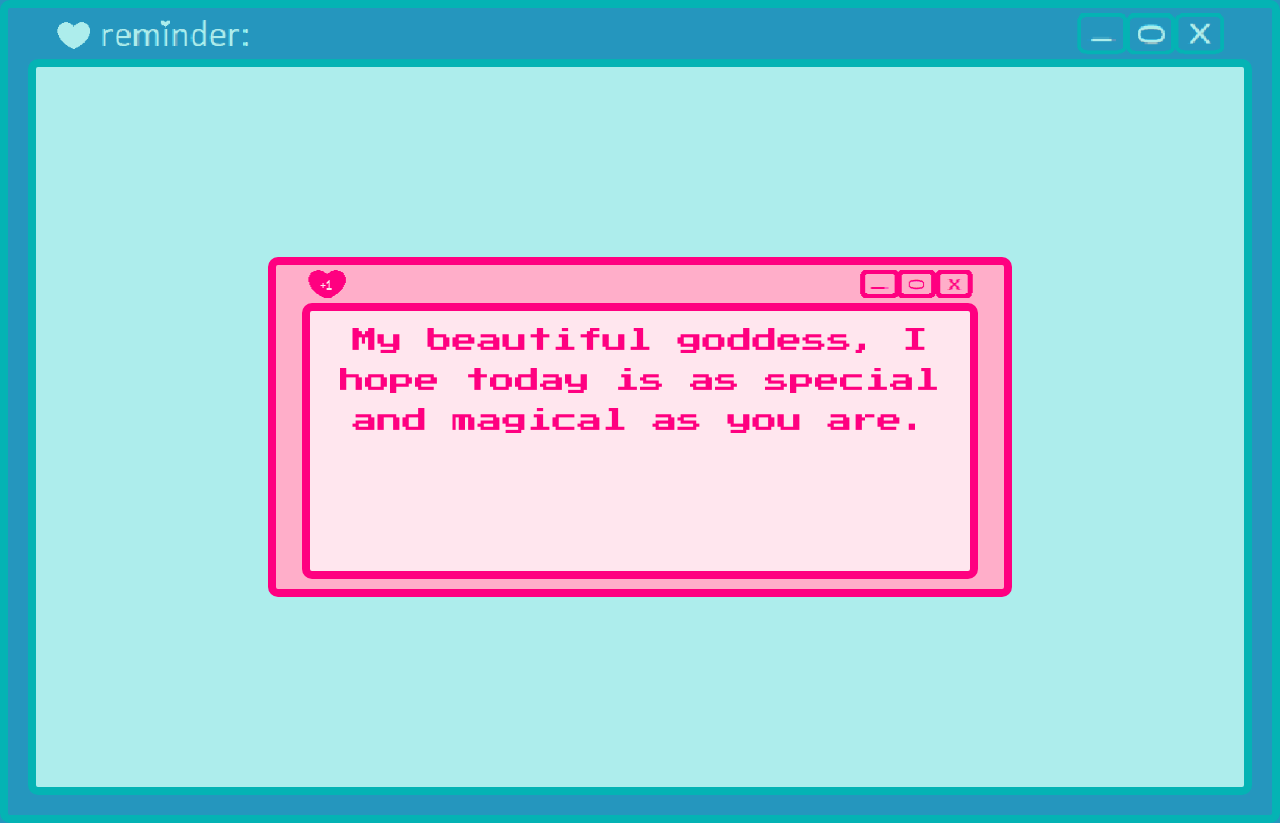
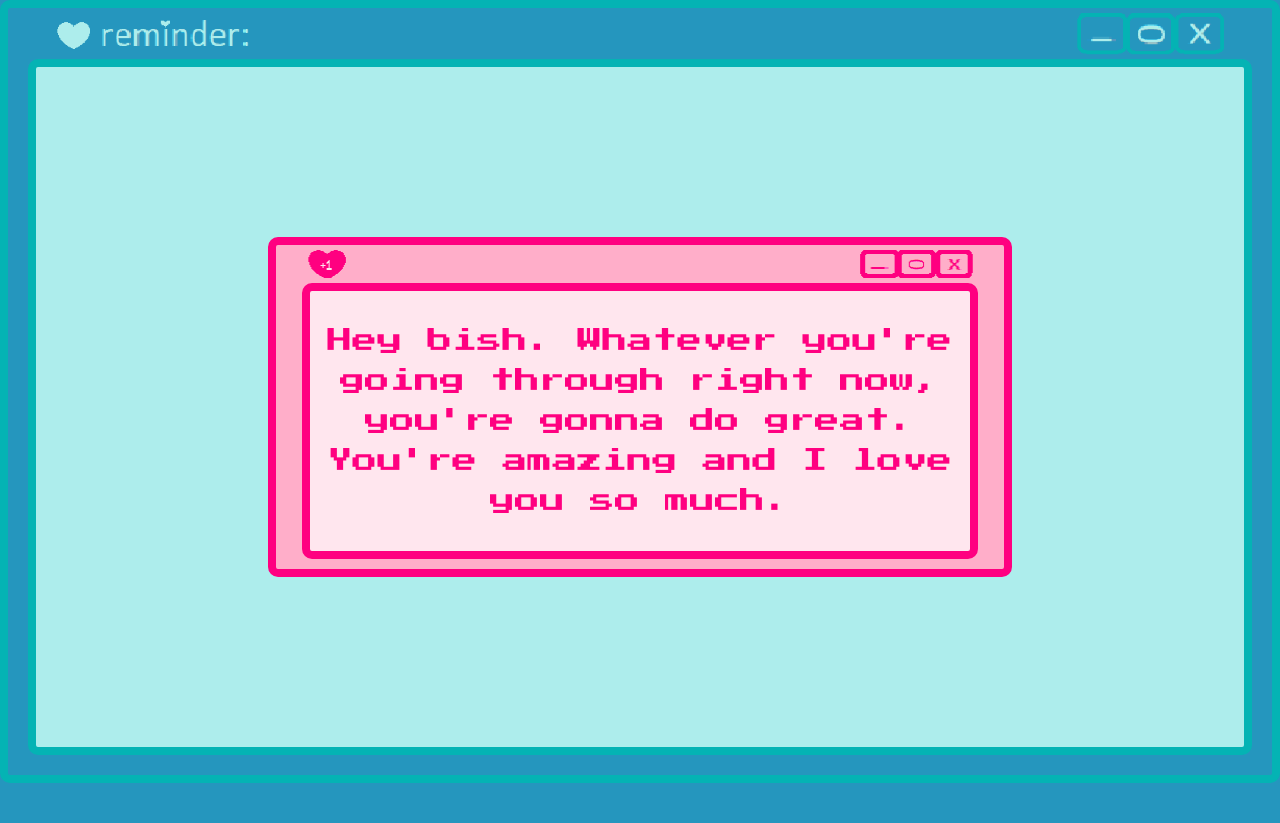
Before and after one commit to scampcoder/i-love-ashley-linder, a React (Create React App) app: page / in a window 1280 px wide. After the commit the page ends 800 px from the top, so only its background shows below. Built offline with nearby package versions, Linux system fonts and the light colour scheme.

Commit message:
add more compliments

```diff
--- a/src/App.css
+++ b/src/App.css
@@ -6,7 +6,7 @@ body {
 
 .body-box {
     background-color: rgba(173,237,236,255);
-    height: 90vh;
+    height: 85vh;
     margin: 20px;
     margin-top: 0px;
     border-radius: 10px;
@@ -47,10 +47,13 @@ body {
     max-width: 50vw;
     z-index: 2;
     padding: 10px;
+    display: flex;
+    align-items: center;
+    justify-content: center;
 }
 
 .pics {
-    height: 250px;
+    height: 500px;
     width: auto;
     margin-top: 0;
     border-radius: 20px;
--- a/src/compliments.js
+++ b/src/compliments.js
@@ -1,52 +1,89 @@
-import {nanoid} from 'nanoid'
 
 const compliments = [
     {
-        id: nanoid(),
+        id: 1,
         text: "My beautiful goddess, I hope today is as special and magical as you are."
     },
     {
-        id: nanoid(),
+        id: 2,
         text: "Hey bish. Whatever you're going through right now, you're gonna do great. You're amazing and I love you so much."
     },
     {
-        id: nanoid(),
+        id: 3,
         text: "Sweet baby Jesus, you got a beautiful face!"
     },
     {
-        id: nanoid(),
+        id: 4,
         text: `Hey lady, guess what... I love you!`
     },
     {
-        id: nanoid(),
+        id: 5,
         text: "If you ever have moments when you doubt yourself. Think about what an absolute badass you are. You have gone through so much and continue remain completely kickass."
     },
     {
-        id: nanoid(),
+        id: 6,
         text: "Member that time we went to Colorado and climbed a damn mountain? That was cool. Majestic bugles."
     },
     {
-        id: nanoid(),
+        id: 7,
         text: "I think you are the most amazing person I've ever planned to be a golden girl with. Rocking chairs and knitting, here we come."
     },
     {
-        id: nanoid(),
+        id: 8,
         text: "Cheers to the smartest girl I know."
     },
     {
-        id: nanoid(),
+        id: 9,
         text: "Hey you. You're doing amazing today. (And you look really hot too!)"
     },
     {
-        id: nanoid(),
-        text: "Here's a picture of a lumberjack to brighten your day.",
+        id: 10,
+        text: "Here's a picture of a lumberjack to brighten your day:",
         image: "https://i.pinimg.com/originals/a1/1c/ef/a11cefd353e434f5a43d9a4d3a0301aa.jpg",
         alt: "Hot beefy lumberjack"
     },
     {
-        id: nanoid(),
+        id: 11,
         text: "You're simply the breast! I mean best. You're the tits, lady."
-    }
+    },
+    {
+        id: 12,
+        text: "Psssst. You're incredible. Like honestly, completely stunning. Amazing. Smart. 10/10"
+    },
+    {
+        id: 13,
+        text: "If you're feeling down, please remember that you are a wonderful person and lots of people love you and think you're awesome."
+    },
+    {
+        id: 14,
+        text: "Oh my gosh! I didn't know I was gonna get to see a queen today! Damn. *Chef's kiss*"
+    },
+    {
+        id: 15,
+        text: "Good day, m'lady. Might I cheer you up with a photo of a puppy making a friend?",
+        image: "https://preview.redd.it/dmz6rp5peuj11.jpg?auto=webp&s=c81b139498ddcb4e79c84a9a524d7de0405bf1a2",
+        alt: "Cute puppy with ladybug on it's nose"
+    },
+    {
+        id: 16,
+        text: "You should be incredibly proud of all that you've accomplished."
+    },
+    {
+        id: 17,
+        text: "You're all that and a super-size bag of chips."
+    },
+    {
+        id: 18,
+        text: "What's a six letter word for someone who's the coolest girl ever? Oh I know! A-S-H-L-E-Y."
+    },
+    {
+        id: 19,
+        text: "You're simply the breast! I mean best. You're the tits, lady."
+    },
+    {
+        id: 20,
+        text: "If you were a box of crayons, you'd be the giant name-brand one with the built-in sharpener."
+    },
 ]
 
 export default compliments;
```
